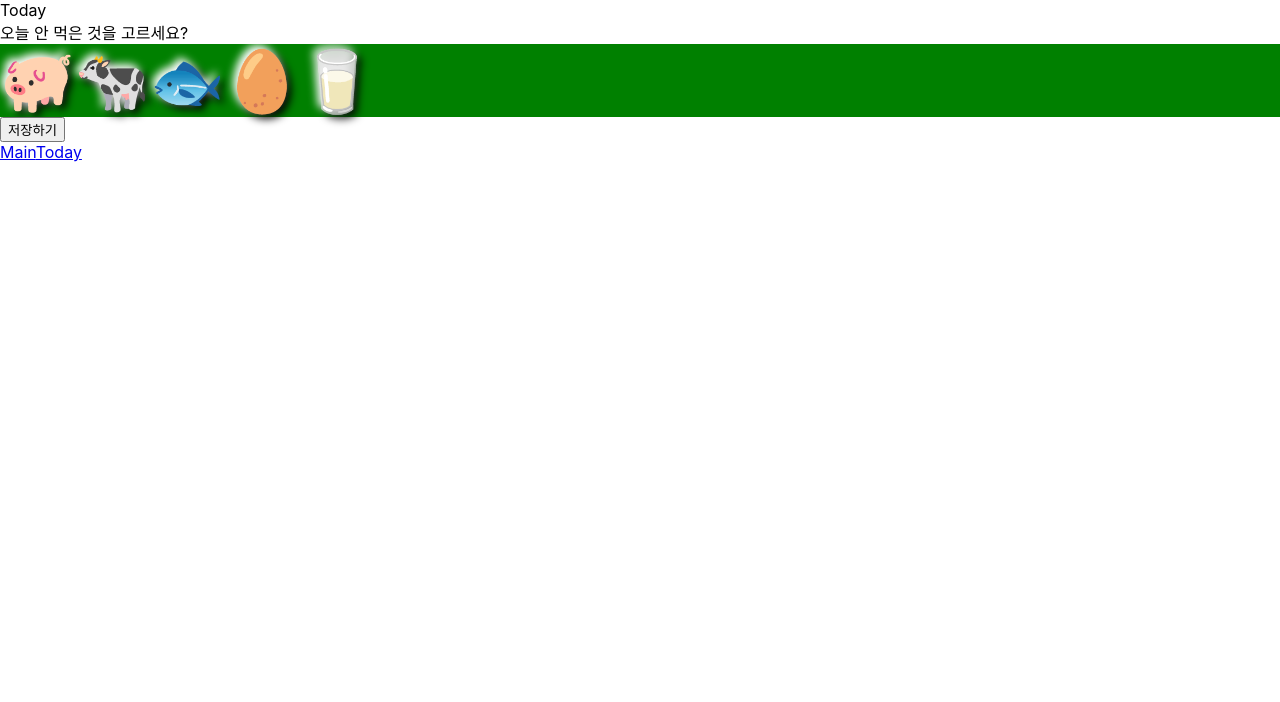
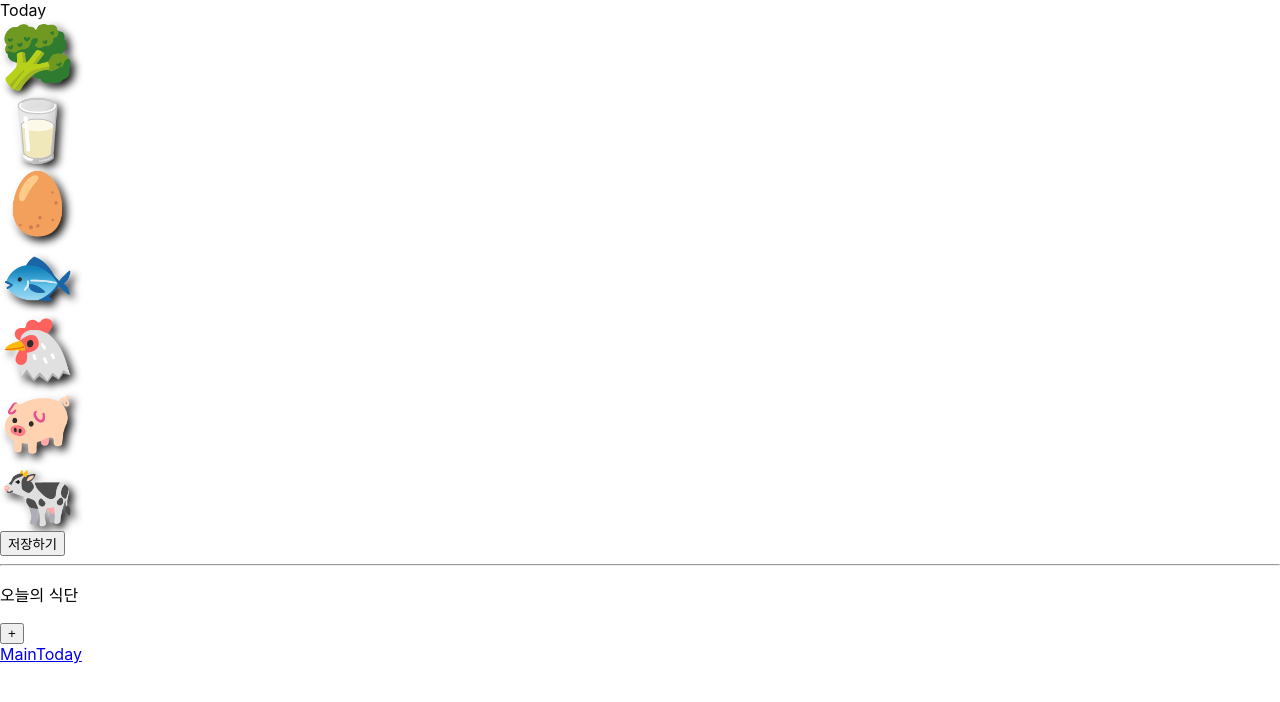
Before and after one commit to veggie-meal/veggie_web, a React (Create React App) app: page /today in a window 1280 px wide. Shown: the top 702 px of the page. Built offline with nearby package versions, Linux system fonts and the light colour scheme.

Commit message:
Add NewDiet component

```diff
--- a/src/components/EmojiButton.css
+++ b/src/components/EmojiButton.css
@@ -1,9 +1,3 @@
-main {
-  display: flex;
-  flex-wrap: wrap;
-  background-color: green;
-}
-
 label {
   background: none;
   font-size: 60px;
--- /dev/null
+++ b/src/components/NewDiet.css
@@ -0,0 +1,17 @@
+#background {
+  background-color: rgba(0, 0, 0, 0.2);
+  width: 100%;
+  height: 100%;
+  position: fixed;
+  display: flex;
+  justify-content: center;
+  align-items: center;
+  top: 0px;
+  left: 0px;
+}
+
+#modal {
+  background-color: white;
+  width: 200px;
+  height: 400px;
+}
--- /dev/null
+++ b/src/components/NewDiet.js
@@ -0,0 +1,12 @@
+import React from 'react';
+import './NewDiet.css';
+
+function NewDiet() {
+  return (
+    <div id="background">
+      <div id="modal">모달</div>
+    </div>
+  );
+}
+
+export default NewDiet;
--- a/src/pages/Today.js
+++ b/src/pages/Today.js
@@ -1,24 +1,39 @@
-import React from 'react';
+import React, { Fragment, useState } from 'react';
 import EmojiButton from '../components/EmojiButton';
+import NewDiet from '../components/NewDiet';
 
 function Today() {
-  function handleClick() {
-    console.log('clicked');
+  const [isNewDietVisible, setIsNewDietVisible] = useState(false);
+
+  function showNewDiet() {
+    setIsNewDietVisible(true);
   }
 
+  let modal;
+  if (isNewDietVisible) modal = <NewDiet />;
+
   return (
-    <div>
+    <Fragment>
       <header>Today</header>
-      <div>오늘 안 먹은 것을 고르세요?</div>
-      <main>
-        <EmojiButton food="🐖" />
-        <EmojiButton food="🐄" />
-        <EmojiButton food="🐟" />
-        <EmojiButton food="🥚" />
-        <EmojiButton food="🥛" />
-      </main>
-      <button onClick={handleClick}>저장하기</button>
-    </div>
+      <section>
+        <div>
+          <EmojiButton food="🥦" />
+          <EmojiButton food="🥛" />
+          <EmojiButton food="🥚" />
+          <EmojiButton food="🐟" />
+          <EmojiButton food="🐔" />
+          <EmojiButton food="🐖" />
+          <EmojiButton food="🐄" />
+        </div>
+        <button>저장하기</button>
+      </section>
+      <hr />
+      <section>
+        <p>오늘의 식단</p>
+        <button onClick={showNewDiet}>+</button>
+      </section>
+      {modal}
+    </Fragment>
   );
 }
 
```
